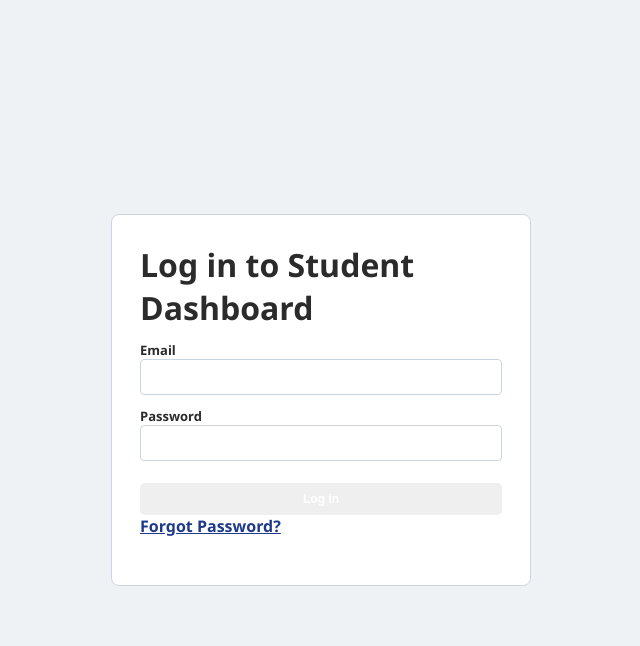
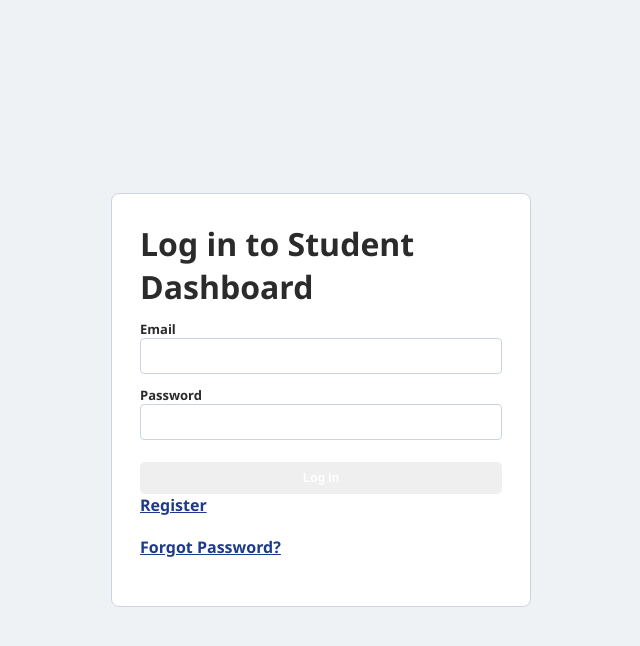
Before and after one commit to shinenyi123/Student_Dashboard_V2, a Flask app: template templates/login.html in a window 1280 px wide. Shown: the top 646 px of the page, without its empty margins (319-959 px from the left). Run offline with Flask 3, Linux system fonts and the light colour scheme; the template is opened without the code that fills it: most values are stand-ins (such as "Sample title", 1, 10 or a date in 2020); some libraries are stand-ins or nearby versions.

Commit message:
Add registration link to login page

```diff
--- a/templates/login.html
+++ b/templates/login.html
@@ -17,6 +17,7 @@
             <label>Password <input name="password" type="password" required autocomplete="current-password"></label>
             <button type="submit">Log in</button>
         </form>
+        <p class="auth-links"><a href="{{ auth_service_url }}/signup">Register</a></p>
         <p class="auth-links"><a href="{{ auth_service_url }}/forgot-password">Forgot Password?</a></p>
     </main>
 </body>
```
